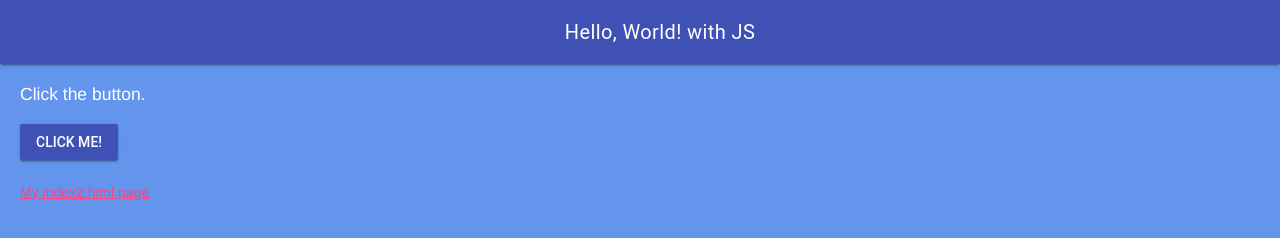
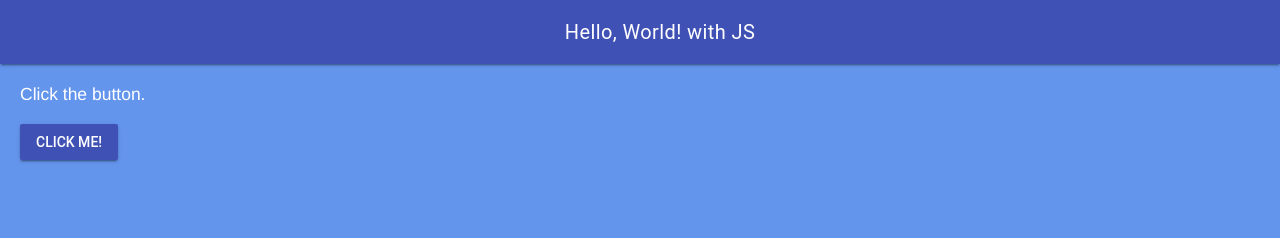
Before and after one commit to MTHS-ICS2O-2-2022/ICS2O-Unit-1-07-timbradyy, a plain HTML site: page index.html in a window 1280 px wide. Drawn offline with nearby package versions, Linux system fonts and the light colour scheme.

```diff
--- a/index.html
+++ b/index.html
@@ -38,9 +38,7 @@
         Click me!
       </button>
       <br />
-      <br />
       <p>
-        <a href="./index2.html">My index2.html page</a>
       </p>
     </main>
   </div>
```
